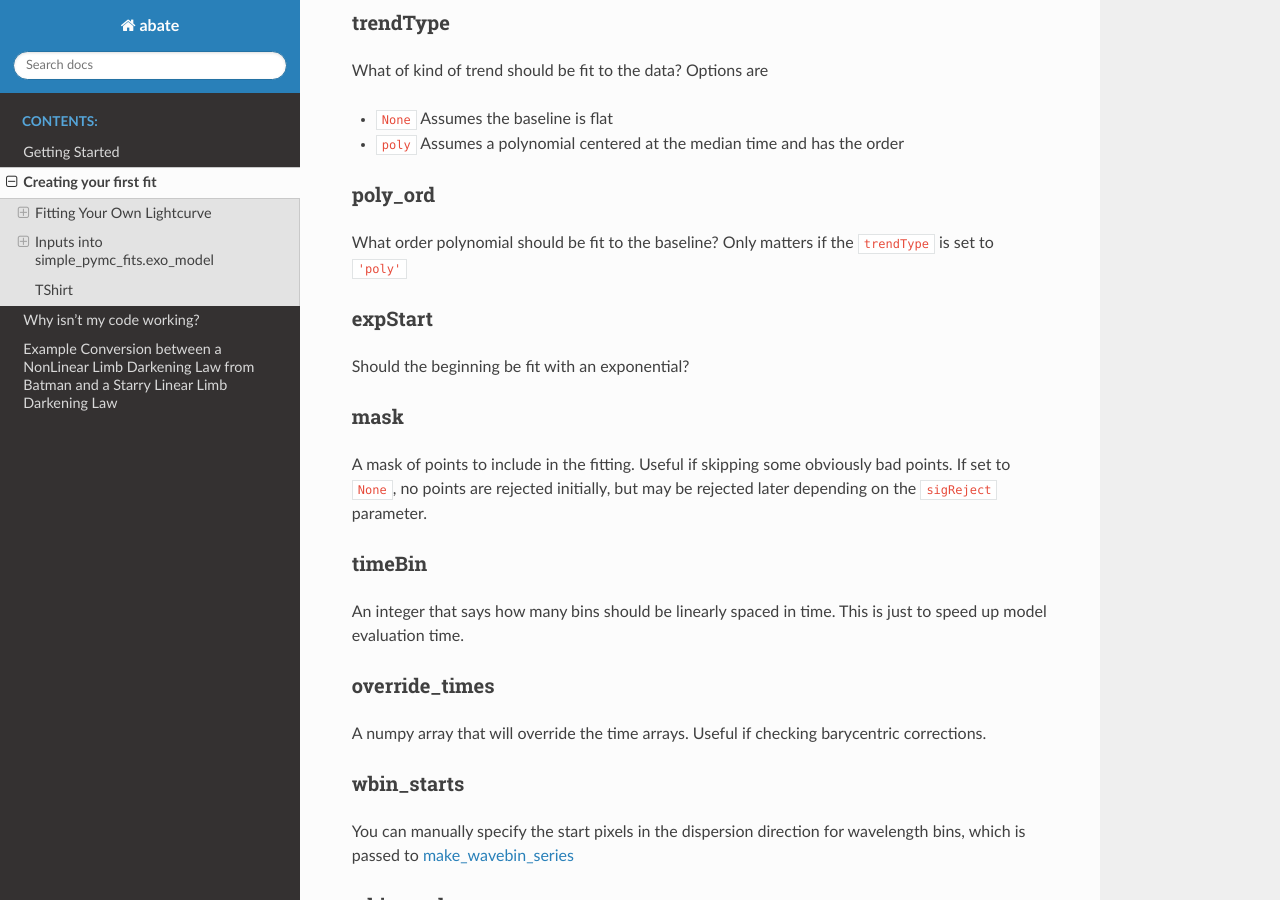
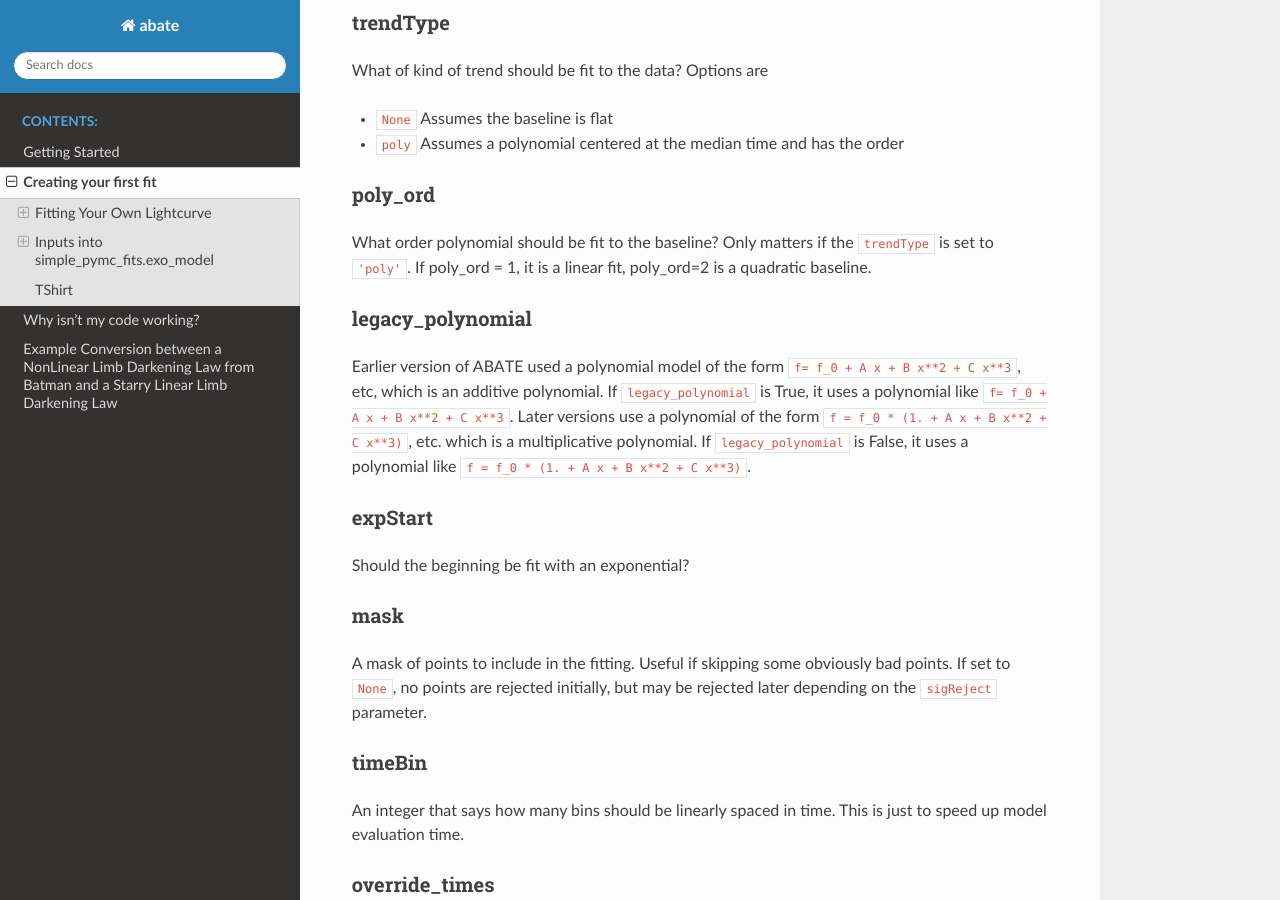
Before and after one commit to eas342/ABATE, a Sphinx documentation site: the page built from docs/fitting_lightcurves.rst, in a window 1280 px wide and 900 px high, scrolled down 3551 px. Built offline with Sphinx 7.4.7 and the Read the Docs theme 2.0.0, drawn with Linux system fonts in a browser that asks for light colours.

Commit message:
make sure that the polynomial baseline is multiplied not added to the lightcurve

```diff
--- a/docs/fitting_lightcurves.rst
+++ b/docs/fitting_lightcurves.rst
@@ -110,7 +110,16 @@ What of kind of trend should be fit to the data? Options are
 
 poly_ord
 ~~~~~~~~~
-What order polynomial should be fit to the baseline? Only matters if the :code:`trendType` is set to :code:`'poly'`
+What order polynomial should be fit to the baseline? Only matters if the :code:`trendType` is set to :code:`'poly'`.
+If poly_ord = 1, it is a linear fit, poly_ord=2 is a quadratic baseline.
+
+legacy_polynomial
+~~~~~~~~~~~~~~~~~
+Earlier version of ABATE used a polynomial model of the form :code:`f= f_0 + A x + B x**2 + C x**3`, etc, which is an additive polynomial.
+If :code:`legacy_polynomial` is True, it uses a polynomial like :code:`f= f_0 + A x + B x**2 + C x**3`.
+Later versions use a polynomial of the form :code:`f = f_0 * (1. + A x + B x**2 + C x**3)`, etc. which is a multiplicative polynomial.
+If :code:`legacy_polynomial` is False, it uses a polynomial like :code:`f = f_0 * (1. + A x + B x**2 + C x**3)`.
+
 
 expStart
 ~~~~~~~~
```
Also changed, not shown: 1 other file.
